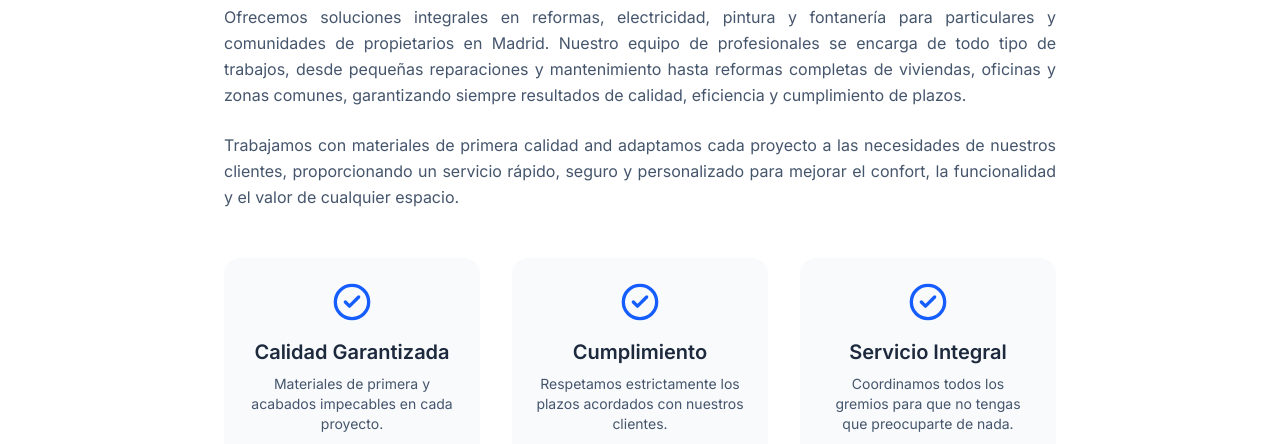
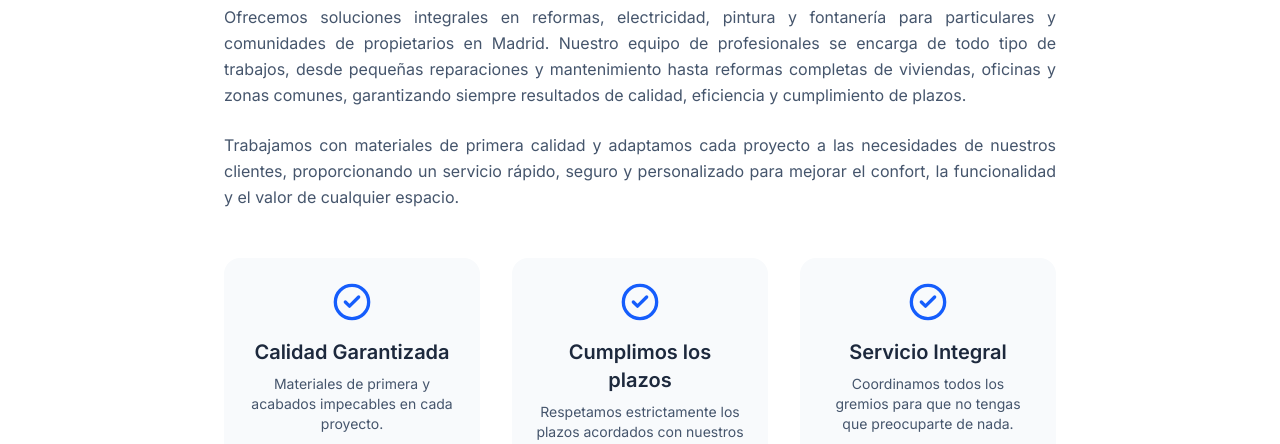
Before and after one commit to raulgalan19-lgtm/sitio-Reformas, a Next.js app: page / in a window 1280 px wide. Shown: the part 880-1324 px from the top of the page. Built offline with nearby package versions, Linux system fonts and the light colour scheme.

Commit message:
Actualizar título en Quiénes somos a 'Cumplimos los plazos'

```diff
--- a/app/page.js
+++ b/app/page.js
@@ -2,6 +2,7 @@
 
 import React from 'react';
 import { Phone, Mail, MapPin, ArrowRight, CheckCircle2 } from 'lucide-react';
+import Link from 'next/link';
 
 
 const Hero = () => {
@@ -33,9 +34,9 @@ const Hero = () => {
             <a href="#contacto" className="inline-flex justify-center items-center px-8 py-3 border border-transparent text-base font-medium rounded-lg text-white bg-blue-600 hover:bg-blue-700 transition-colors shadow-lg hover:shadow-xl">
               Solicitar Presupuesto
             </a>
-            <a href="#servicios-particulares" className="inline-flex justify-center items-center px-8 py-3 border-2 border-white/80 text-base font-medium rounded-lg text-white hover:bg-white hover:text-slate-900 transition-colors">
+            <Link href="/particulares" className="inline-flex justify-center items-center px-8 py-3 border-2 border-white/80 text-base font-medium rounded-lg text-white hover:bg-white hover:text-slate-900 transition-colors">
               Ver Servicios
-            </a>
+            </Link>
           </div>
         </div>
       </div>
@@ -73,8 +74,7 @@ const About = () => {
     <section className="py-24 bg-white overflow-hidden">
       <div
         ref={elementRef}
-        className={`max-w-4xl mx-auto px-4 sm:px-6 lg:px-8 text-center transition-all duration-[3500ms] ease-out transform ${
-          isVisible ? 'translate-y-0 opacity-100' : 'translate-y-10 opacity-0'
+        className={`max-w-4xl mx-auto px-4 sm:px-6 lg:px-8 text-center transition-all duration-[3500ms] ease-out transform ${isVisible ? 'translate-y-0 opacity-100' : 'translate-y-10 opacity-0'
           }`}
       >
         <h2 className="text-3xl font-bold text-slate-800 mb-8 lowercase tracking-tight first-letter:uppercase">Quiénes somos</h2>
@@ -83,27 +83,24 @@ const About = () => {
             Ofrecemos soluciones integrales en reformas, electricidad, pintura y fontanería para particulares y comunidades de propietarios en Madrid. Nuestro equipo de profesionales se encarga de todo tipo de trabajos, desde pequeñas reparaciones y mantenimiento hasta reformas completas de viviendas, oficinas y zonas comunes, garantizando siempre resultados de calidad, eficiencia y cumplimiento de plazos.
           </p>
           <p className="leading-relaxed">
-            Trabajamos con materiales de primera calidad and adaptamos cada proyecto a las necesidades de nuestros clientes, proporcionando un servicio rápido, seguro y personalizado para mejorar el confort, la funcionalidad y el valor de cualquier espacio.
+            Trabajamos con materiales de primera calidad y adaptamos cada proyecto a las necesidades de nuestros clientes, proporcionando un servicio rápido, seguro y personalizado para mejorar el confort, la funcionalidad y el valor de cualquier espacio.
           </p>
         </div>
 
         <div className="grid grid-cols-1 md:grid-cols-3 gap-8 mt-12">
-          <div className={`flex flex-col items-center p-6 bg-slate-50 rounded-2xl transition-all duration-[3500ms] delay-[600ms] ease-out transform ${
-            isVisible ? 'translate-y-0 opacity-100' : 'translate-y-24 opacity-0'
+          <div className={`flex flex-col items-center p-6 bg-slate-50 rounded-2xl transition-all duration-[3500ms] delay-[600ms] ease-out transform ${isVisible ? 'translate-y-0 opacity-100' : 'translate-y-24 opacity-0'
             }`}>
             <CheckCircle2 className="w-10 h-10 text-blue-600 mb-4" />
             <h3 className="text-xl font-semibold text-slate-800 mb-2">Calidad Garantizada</h3>
             <p className="text-slate-600 text-center text-sm">Materiales de primera y acabados impecables en cada proyecto.</p>
           </div>
-          <div className={`flex flex-col items-center p-6 bg-slate-50 rounded-2xl transition-all duration-[3500ms] delay-[1200ms] ease-out transform ${
-            isVisible ? 'translate-y-0 opacity-100' : 'translate-y-24 opacity-0'
+          <div className={`flex flex-col items-center p-6 bg-slate-50 rounded-2xl transition-all duration-[3500ms] delay-[1200ms] ease-out transform ${isVisible ? 'translate-y-0 opacity-100' : 'translate-y-24 opacity-0'
             }`}>
             <CheckCircle2 className="w-10 h-10 text-blue-600 mb-4" />
-            <h3 className="text-xl font-semibold text-slate-800 mb-2">Cumplimiento</h3>
+            <h3 className="text-xl font-semibold text-slate-800 mb-2">Cumplimos los plazos</h3>
             <p className="text-slate-600 text-center text-sm">Respetamos estrictamente los plazos acordados con nuestros clientes.</p>
           </div>
-          <div className={`flex flex-col items-center p-6 bg-slate-50 rounded-2xl transition-all duration-[3500ms] delay-[1800ms] ease-out transform ${
-            isVisible ? 'translate-y-0 opacity-100' : 'translate-y-24 opacity-0'
+          <div className={`flex flex-col items-center p-6 bg-slate-50 rounded-2xl transition-all duration-[3500ms] delay-[1800ms] ease-out transform ${isVisible ? 'translate-y-0 opacity-100' : 'translate-y-24 opacity-0'
             }`}>
             <CheckCircle2 className="w-10 h-10 text-blue-600 mb-4" />
             <h3 className="text-xl font-semibold text-slate-800 mb-2">Servicio Integral</h3>
@@ -144,8 +141,7 @@ const ServiceCard = ({ title, description, image, index }) => {
   return (
     <div
       ref={cardRef}
-      className={`group relative overflow-hidden rounded-3xl bg-slate-900 border border-slate-800 shadow-xl transition-all duration-700 hover:shadow-2xl hover:-translate-y-2 transform ${
-        isVisible ? 'translate-y-0 opacity-100' : 'translate-y-12 opacity-0'
+      className={`group relative overflow-hidden rounded-3xl bg-slate-900 border border-slate-800 shadow-xl transition-all duration-700 hover:shadow-2xl hover:-translate-y-2 transform ${isVisible ? 'translate-y-0 opacity-100' : 'translate-y-12 opacity-0'
         }`}
       style={{ transitionDelay: `${index * 100}ms` }}
     >
@@ -281,8 +277,7 @@ const Services = () => {
       <section
         ref={particularesRef}
         id="servicios-particulares"
-        className={`max-w-[1400px] mx-auto px-0 mb-16 overflow-hidden rounded-[2rem] bg-white transition-all duration-[3000ms] transform ${
-          isParticularesVisible
+        className={`max-w-[1400px] mx-auto px-0 mb-16 overflow-hidden rounded-[2rem] bg-white transition-all duration-[3000ms] transform ${isParticularesVisible
           ? 'translate-y-0 opacity-100 shadow-[0_20px_50px_rgba(0,0,0,0.08)]'
           : 'translate-y-20 opacity-0'
           }`}
@@ -293,8 +288,7 @@ const Services = () => {
             <img
               src="https://images.unsplash.com/photo-1484154218962-a197022b5858?auto=format&fit=crop&q=80"
               alt="Servicios Particulares"
-              className={`w-full h-full object-cover transition-all duration-[4000ms] ease-out ${
-                isParticularesVisible ? 'grayscale-0' : 'grayscale'
+              className={`w-full h-full object-cover transition-all duration-[4000ms] ease-out ${isParticularesVisible ? 'grayscale-0' : 'grayscale'
                 }`}
             />
           </div>
@@ -314,12 +308,12 @@ const Services = () => {
               </p>
             </div>
 
-            <a
-              href="#contacto"
+            <Link
+              href="/particulares"
               className="px-8 py-3 border-2 border-slate-900 text-sm font-bold tracking-widest text-slate-900 hover:bg-slate-900 hover:text-white transition-all duration-300 uppercase rounded-lg shadow-sm hover:shadow-lg"
             >
               PIDE PRESUPUESTO GRATIS
-            </a>
+            </Link>
           </div>
         </div>
       </section>
@@ -328,8 +322,7 @@ const Services = () => {
       <section
         ref={comunidadesRef}
         id="servicios-comunidades"
-        className={`max-w-[1400px] mx-auto px-0 mb-16 overflow-hidden rounded-[2rem] bg-white transition-all duration-[3000ms] transform ${
-          isComunidadesVisible
+        className={`max-w-[1400px] mx-auto px-0 mb-16 overflow-hidden rounded-[2rem] bg-white transition-all duration-[3000ms] transform ${isComunidadesVisible
           ? 'translate-y-0 opacity-100 shadow-[0_20px_50px_rgba(0,0,0,0.08)]'
           : 'translate-y-20 opacity-0'
           }`}
@@ -340,8 +333,7 @@ const Services = () => {
             <img
               src="/cubiertacom.jpg"
               alt="Servicios Comunidades"
-              className={`w-full h-full object-cover transition-all duration-[4000ms] ease-out ${
-                isComunidadesVisible ? 'grayscale-0' : 'grayscale'
+              className={`w-full h-full object-cover transition-all duration-[4000ms] ease-out ${isComunidadesVisible ? 'grayscale-0' : 'grayscale'
                 }`}
             />
           </div>
@@ -361,12 +353,12 @@ const Services = () => {
               </p>
             </div>
 
-            <a
-              href="#contacto"
+            <Link
+              href="/comunidades"
               className="px-8 py-3 border-2 border-slate-900 text-sm font-bold tracking-widest text-slate-900 hover:bg-slate-900 hover:text-white transition-all duration-300 uppercase rounded-lg shadow-sm hover:shadow-lg"
             >
               PIDE PRESUPUESTO GRATIS
-            </a>
+            </Link>
           </div>
         </div>
       </section>
```
Lines whose indentation alone changed are shown as unchanged.
